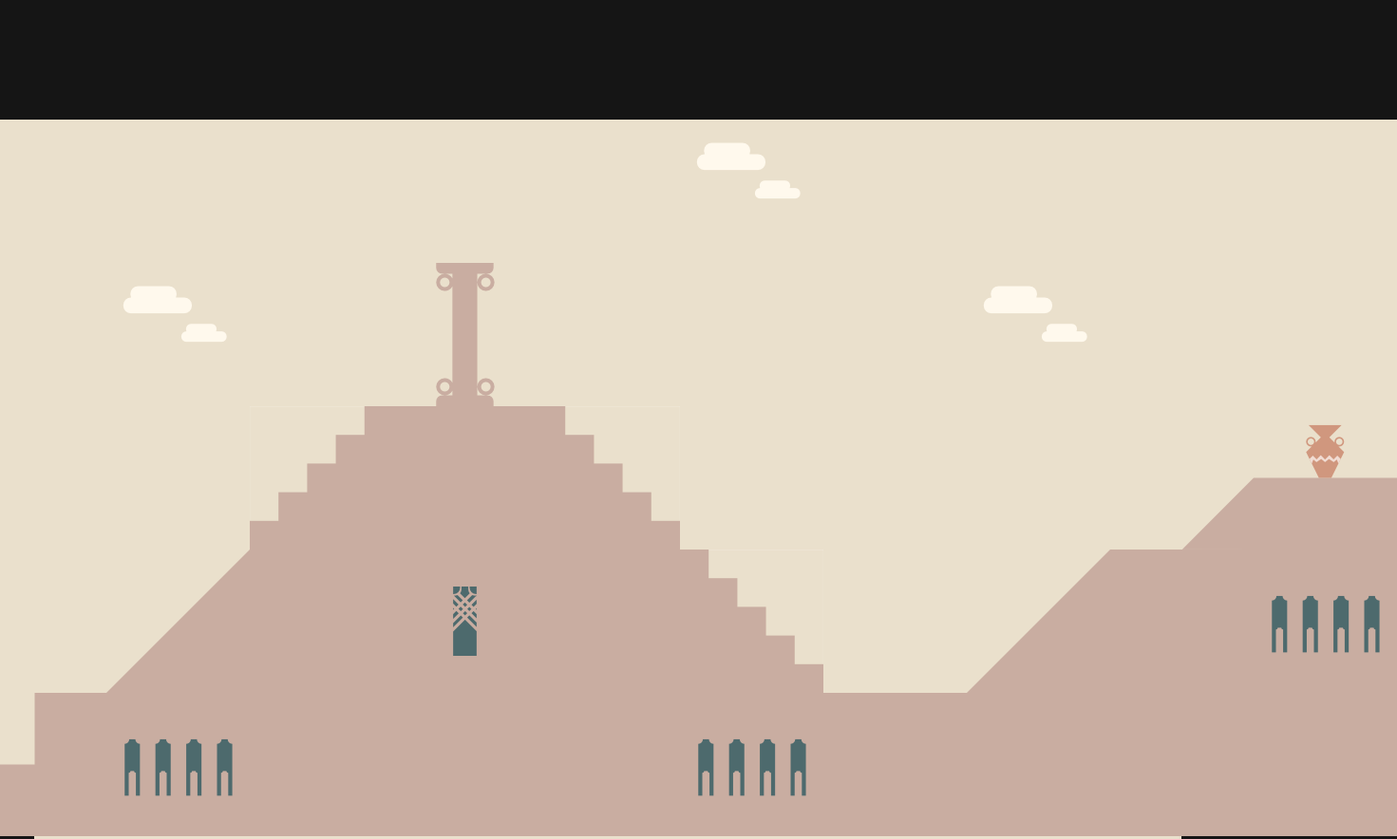
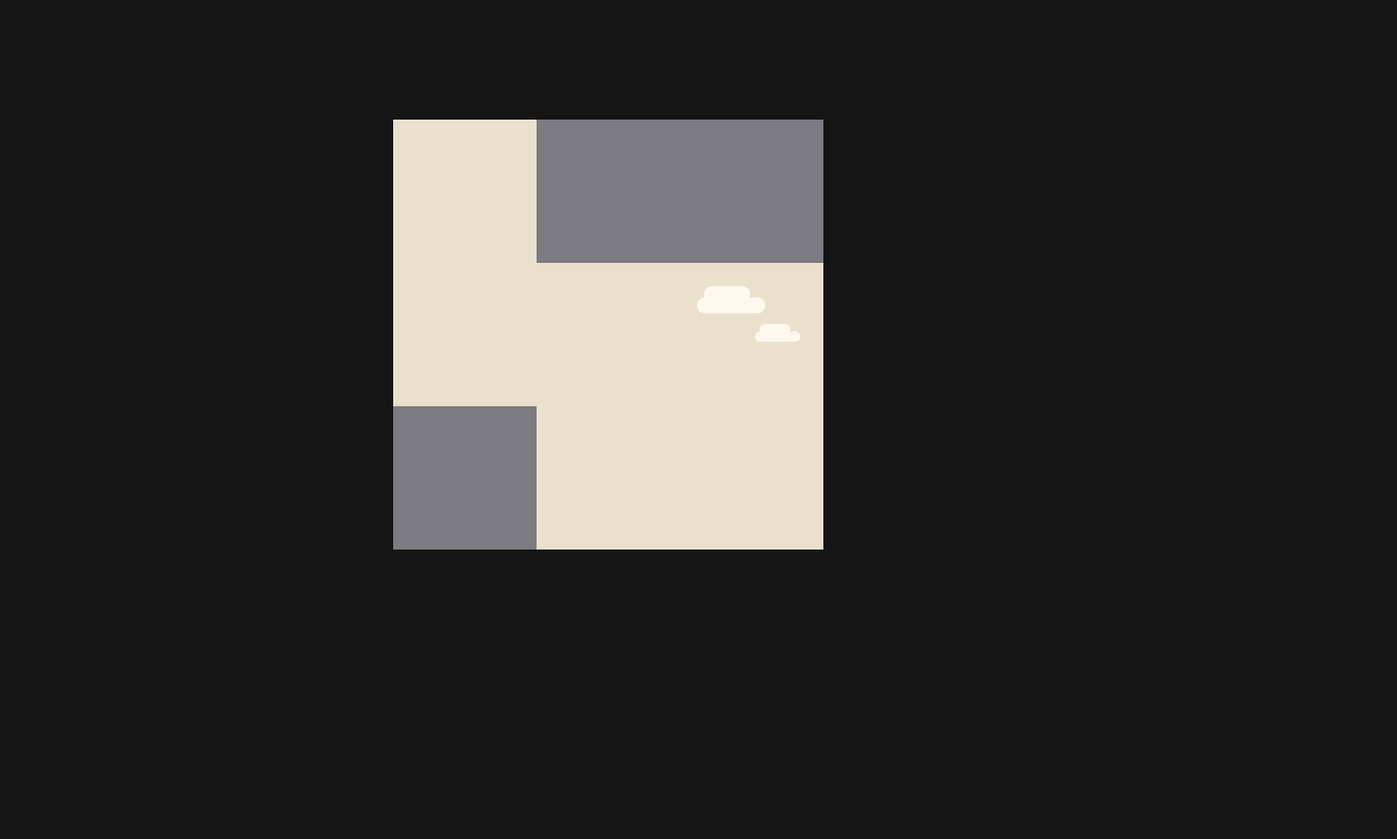
Before and after one commit to AlexanderChernyshev/july_2022_waveform_map_project, a plain HTML site: page index.html in a window 1280 px wide. Shown: the top 884 px of the page at 95% size, 1471 px wide, since content can reach past the window. After the commit the page ends 800 px from the top, so only its background shows below. Drawn offline with Linux system fonts and the light colour scheme.

Commit message:
added basic support for unresolved tiles

```diff
--- a/mapgen.css
+++ b/mapgen.css
@@ -14,3 +14,9 @@ body {
 #generated-map {
     margin: 10%;
 }
+
+.blank {
+    width: 151px;
+    height: 151px;
+    background-color: rgb(125, 123, 130);
+}
--- a/waveformgen.js
+++ b/waveformgen.js
@@ -102,6 +102,11 @@ let example_map_2 = [
     [new Cell("sky"), new Cell("leftstairs"), new Cell("windows"), new Cell("block"), new Cell("windows"), new Cell("block"), new Cell("rightslope"), new Cell("clouds")],
     [new Cell("block"), new Cell("windows"), new Cell("windows"), new Cell("ornatewindow"), new Cell("windows"), new Cell("windows"), new Cell("windows"), new Cell("rightslope")]
 ];
+let example_map_3 = [
+    [new Cell("sky"), new Cell(), new Cell()],
+    [new Cell("sky"), new Cell("sky"), new Cell("clouds")],
+    [new Cell(), new Cell("sky"), new Cell("sky")],
+];
 
 function generateMap(map) {
     const output = document.getElementById("generated-map");
@@ -109,10 +114,18 @@ function generateMap(map) {
         const rowEl = document.createElement("div");
         rowEl.classList.add("row")
         for (let cellIndex = 0; cellIndex < map[rowIndex].length; cellIndex++) {
-            const imageEl = document.createElement("img");
-            const tileId = map[rowIndex][cellIndex].tileId;
-            imageEl.setAttribute("src", `tiles/${tileset.tiles[tileId].image}`);
-            rowEl.appendChild(imageEl);
+            const cell = map[rowIndex][cellIndex];
+            if (cell.resolved) {
+                const imageEl = document.createElement("img");
+                const tileId = cell.tileId;
+                imageEl.setAttribute("src", `tiles/${tileset.tiles[tileId].image}`);
+                rowEl.appendChild(imageEl);
+            }
+            else {
+                const divEl = document.createElement("div");
+                divEl.setAttribute("class", "blank")
+                rowEl.appendChild(divEl);
+            }
         }
         output.appendChild(rowEl);
     }
@@ -120,5 +133,4 @@ function generateMap(map) {
 
 tileset.train(example_map);
 tileset.train(example_map_2);
-generateMap(example_map);
-generateMap(example_map_2);
+generateMap(example_map_3);
```
